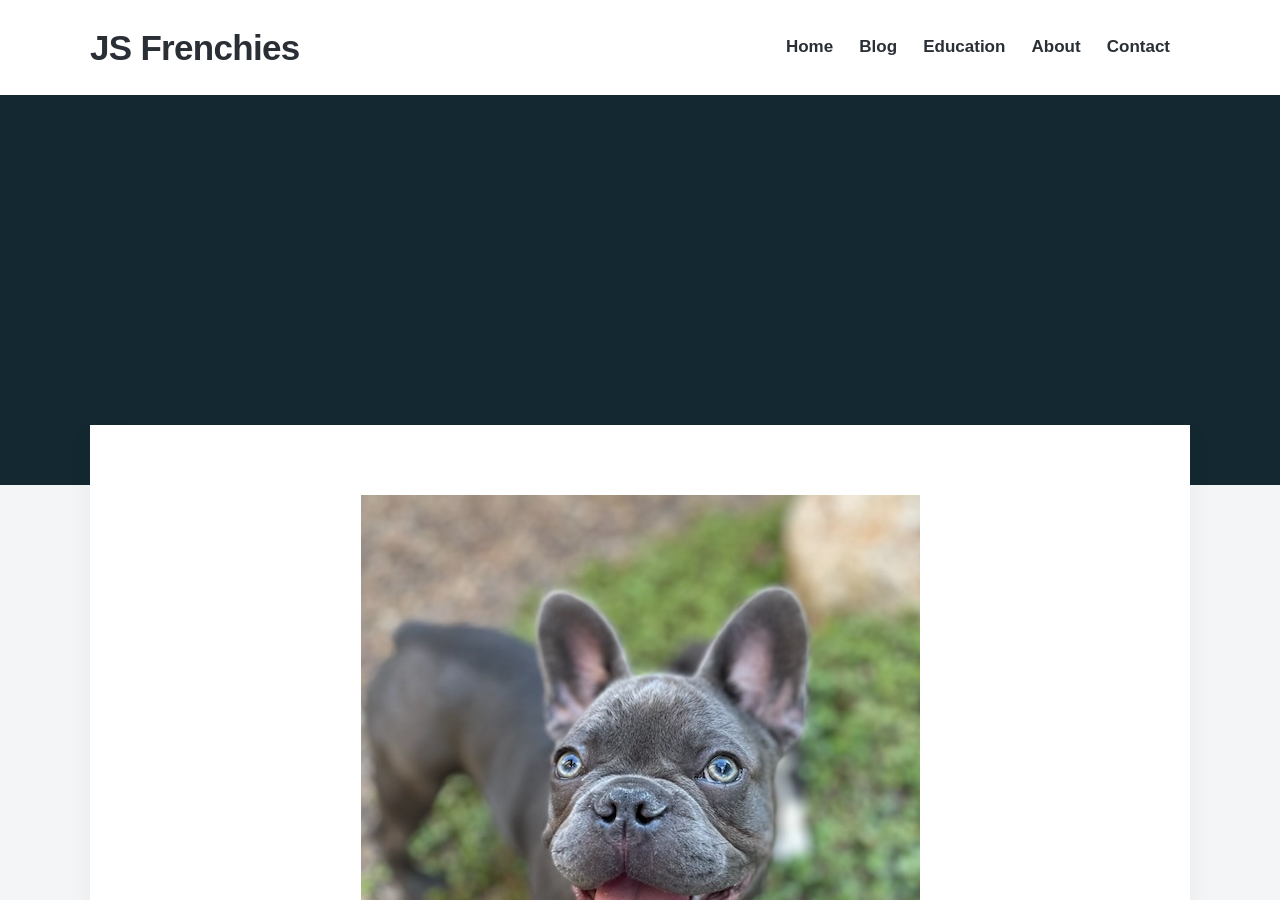
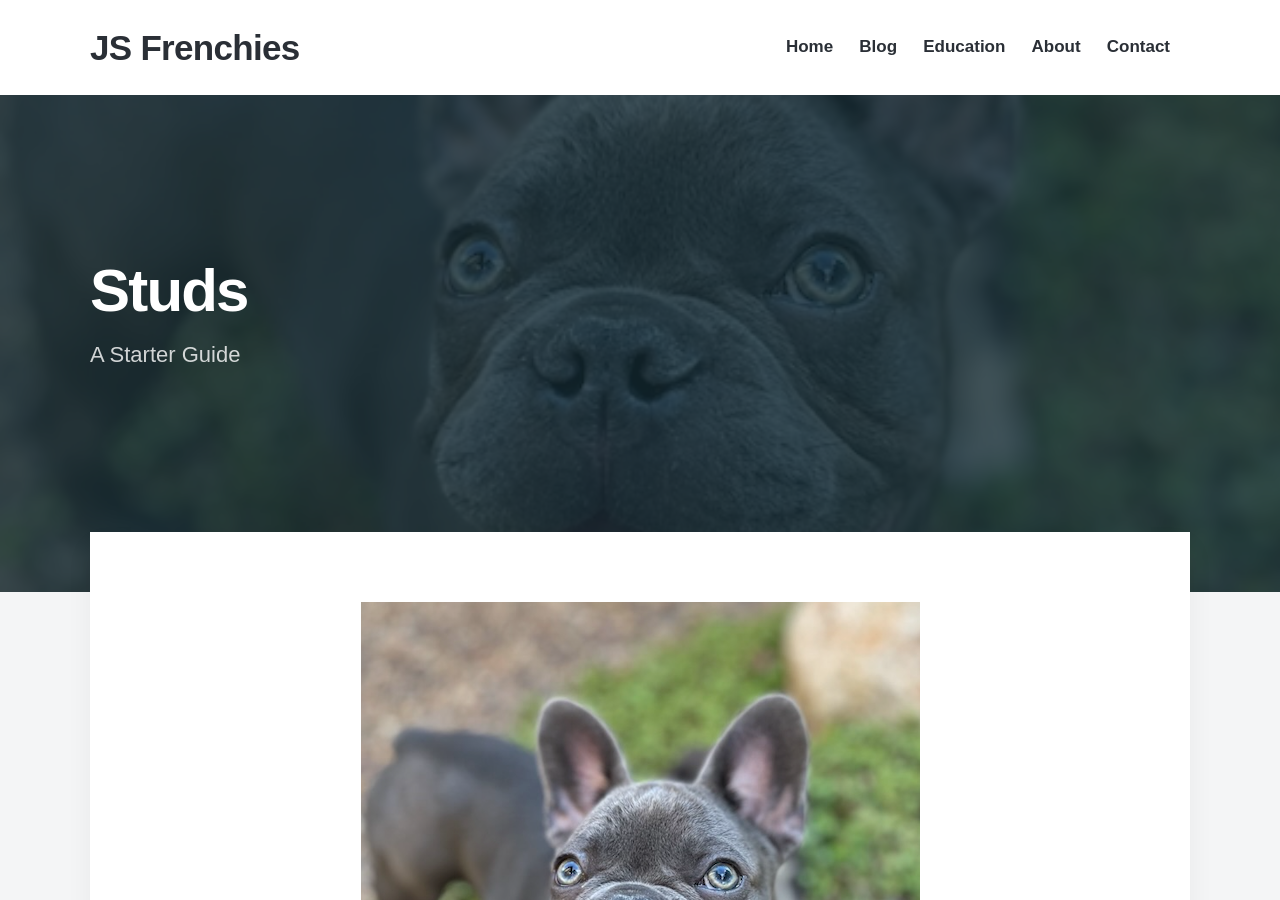
Before and after one commit to jcsodenkamp/jcsodenkamp.github.io, a Jekyll site: the page built from _projects/off-the-grid.md, in a window 1280 px wide and 900 px high. Built offline with Jekyll 4.4.1, drawn with Linux system fonts in a browser that asks for light colours; nearby versions of some CDN libraries; some web fonts are replaced; some of the changed lines change nothing that is shown.

Commit message:
Update off-the-grid.md

```diff
--- a/_projects/off-the-grid.md
+++ b/_projects/off-the-grid.md
@@ -1,6 +1,6 @@
 ---
-title: 'Stud's'
-subtitle: 'A Starter Guide to Becoming Self-Sufficient Through Simple Living'
+title: 'Studs'
+subtitle: 'A Starter Guide'
 date: 2021-12-20 00:00:00
 description: Independently Published Book
 
```
